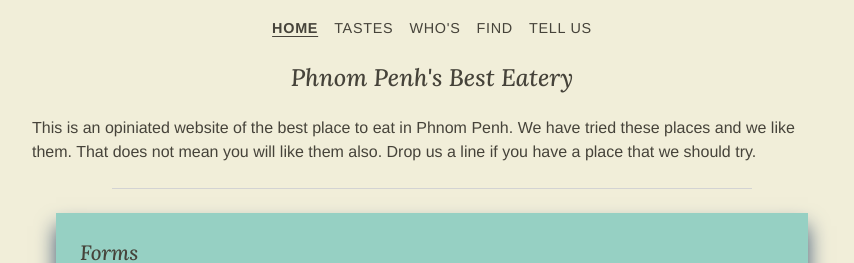
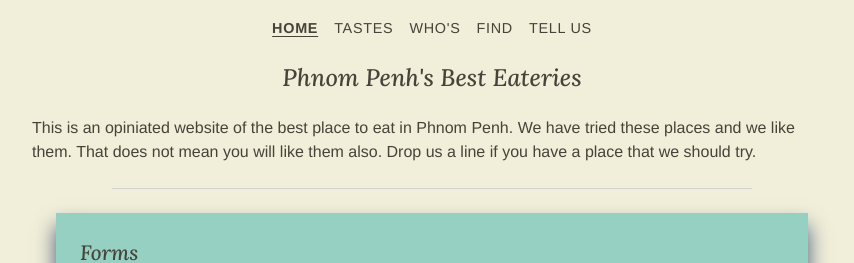
Before and after one commit to yong-lim/eateries, a Jekyll site: the page built from index.html, in a window 1280 px wide and 900 px high. Shown: the top 263 px of the window, without its empty margins (208-1062 px from the left). Built offline with Jekyll 4.4.1, drawn with Linux system fonts in a browser that asks for light colours.

Commit message:
Change the spelling to plurals

```diff
--- a/_pages/all.html
+++ b/_pages/all.html
@@ -1,4 +1,4 @@
 ---
 layout: blog
-title: Phnom Penh's Best Eatery
+title: Phnom Penh's Best Eateries
 ---
--- a/index.html
+++ b/index.html
@@ -1,4 +1,4 @@
 ---
 layout: blog
-title: Phnom Penh's Best Eatery
+title: Phnom Penh's Best Eateries
 ---
```
